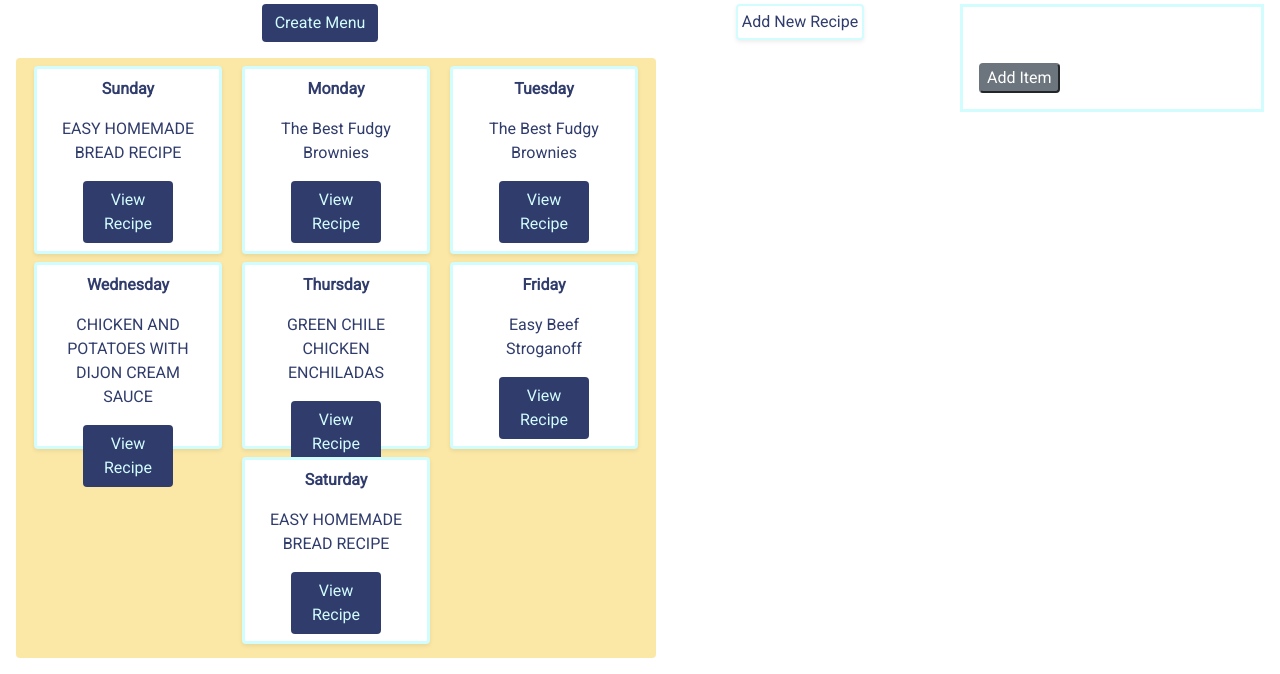
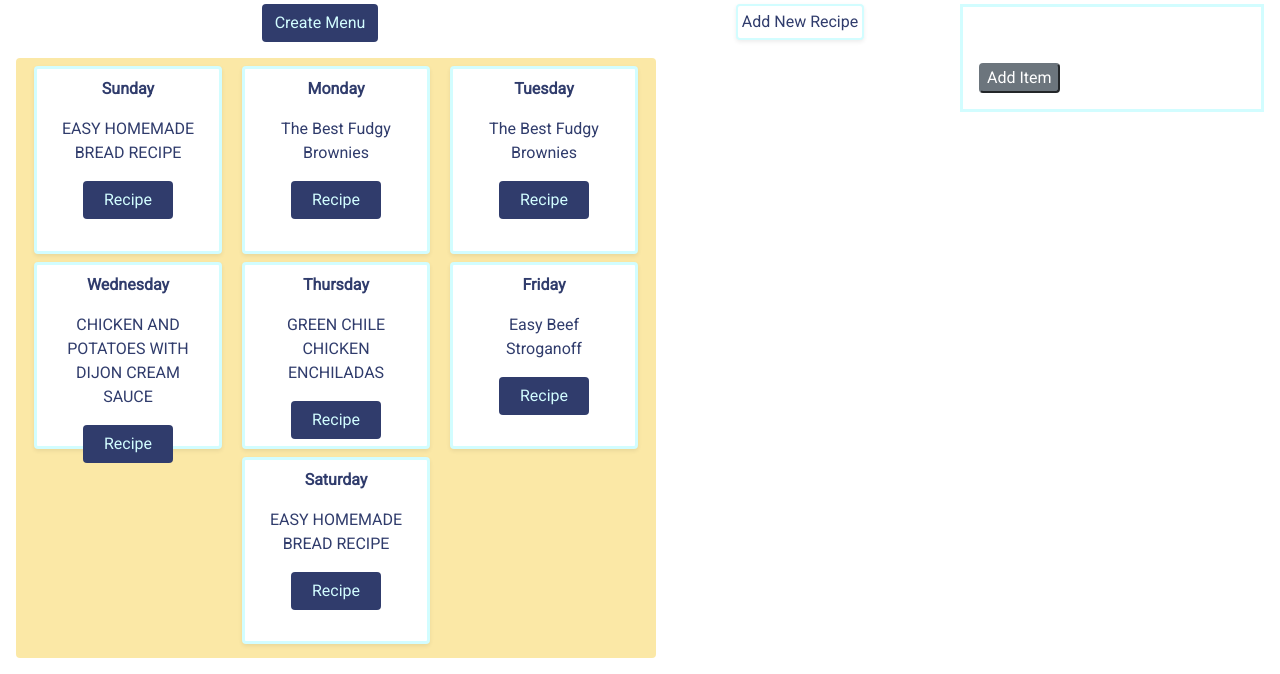
Before and after one commit to JennyWauer/foodie_favs, a Django app: template foodie_app/templates/user_profile.html in a window 1280 px wide. Shown: the part 186-860 px from the top of the page. Run offline with Django 3.2, Linux system fonts and the light colour scheme; the template is opened without the code that fills it: values that come from a table or form of the project are taken from there, others are empty; data comes from the database, SQL or seed files in the repository; some libraries are stand-ins or nearby versions.

Commit message:
update recipe card

```diff
--- a/foodie_app/templates/user_profile.html
+++ b/foodie_app/templates/user_profile.html
@@ -42,20 +42,17 @@
                     <div class="day rounded shadow-sm d-flex flex-column">
                         <p class="font-weight-bold pt-2">Sunday</p>
                         <p class="w-75 ml-auto mr-auto">{{menu.sunday.name}}</p>
-                        <a href="/home/recipe_{{menu.sunday.id}}" class="btn view-recipe w-50 ml-auto mr-auto">View
-                            Recipe</a>
+                        <a href="/home/recipe_{{menu.sunday.id}}" class="btn view-recipe w-50 ml-auto mr-auto">Recipe</a>
                     </div>
                     <div class="day rounded shadow-sm d-flex flex-column">
                         <p class="font-weight-bold pt-2">Monday</p>
                         <p class="w-75 ml-auto mr-auto">{{menu.monday.name}}</p>
-                        <a href="/home/recipe_{{menu.monday.id}}" class="btn view-recipe w-50 ml-auto mr-auto">View
-                            Recipe</a>
+                        <a href="/home/recipe_{{menu.monday.id}}" class="btn view-recipe w-50 ml-auto mr-auto">Recipe</a>
                     </div>
                     <div class="day rounded shadow-sm d-flex flex-column">
                         <p class="font-weight-bold pt-2">Tuesday</p>
                         <p class="w-75 ml-auto mr-auto">{{menu.monday.name}}</p>
-                        <a href="/home/recipe_{{menu.monday.id}}" class="btn view-recipe w-50 ml-auto mr-auto">View
-                            Recipe</a>
+                        <a href="/home/recipe_{{menu.monday.id}}" class="btn view-recipe w-50 ml-auto mr-auto">Recipe</a>
                     </div>
                 </div>
 
@@ -63,28 +60,24 @@
                     <div class="day rounded shadow-sm d-flex flex-column">
                         <p class="font-weight-bold pt-2">Wednesday</p>
                         <p class="w-75 ml-auto mr-auto">{{menu.wednesday.name}}</p>
-                        <a href="/home/recipe_{{menu.wednesday.id}}" class="btn view-recipe w-50 ml-auto mr-auto">View
-                            Recipe</a>
+                        <a href="/home/recipe_{{menu.wednesday.id}}" class="btn view-recipe w-50 ml-auto mr-auto">Recipe</a>
                     </div>
                     <div class="day rounded shadow-sm d-flex flex-column">
                         <p class="font-weight-bold pt-2">Thursday</p>
                         <p class="w-75 ml-auto mr-auto">{{menu.thursday.name}}</p>
-                        <a href="/home/recipe_{{menu.thursday.id}}" class="btn view-recipe w-50 ml-auto mr-auto">View
-                            Recipe</a>
+                        <a href="/home/recipe_{{menu.thursday.id}}" class="btn view-recipe w-50 ml-auto mr-auto">Recipe</a>
                     </div>
                     <div class="day rounded shadow-sm d-flex flex-column">
                         <p class="font-weight-bold pt-2">Friday</p>
                         <p class="w-75 ml-auto mr-auto">{{menu.friday.name}}</p>
-                        <a href="/home/recipe_{{menu.friday.id}}" class="btn view-recipe w-50 ml-auto mr-auto">View
-                            Recipe</a>
+                        <a href="/home/recipe_{{menu.friday.id}}" class="btn view-recipe w-50 ml-auto mr-auto">Recipe</a>
                     </div>
                 </div>
                 <div class="day-row d-flex justify-content-around p-1">
                     <div class="day rounded shadow-sm d-flex flex-column">
                         <p class="font-weight-bold pt-2">Saturday</p>
                         <p class="w-75 ml-auto mr-auto">{{menu.saturday.name}}</p>
-                        <a href="/home/recipe_{{menu.saturday.id}}" class="btn view-recipe w-50 ml-auto mr-auto">View
-                            Recipe</a>
+                        <a href="/home/recipe_{{menu.saturday.id}}" class="btn view-recipe w-50 ml-auto mr-auto">Recipe</a>
                     </div>
                 </div>
             </div>
```
